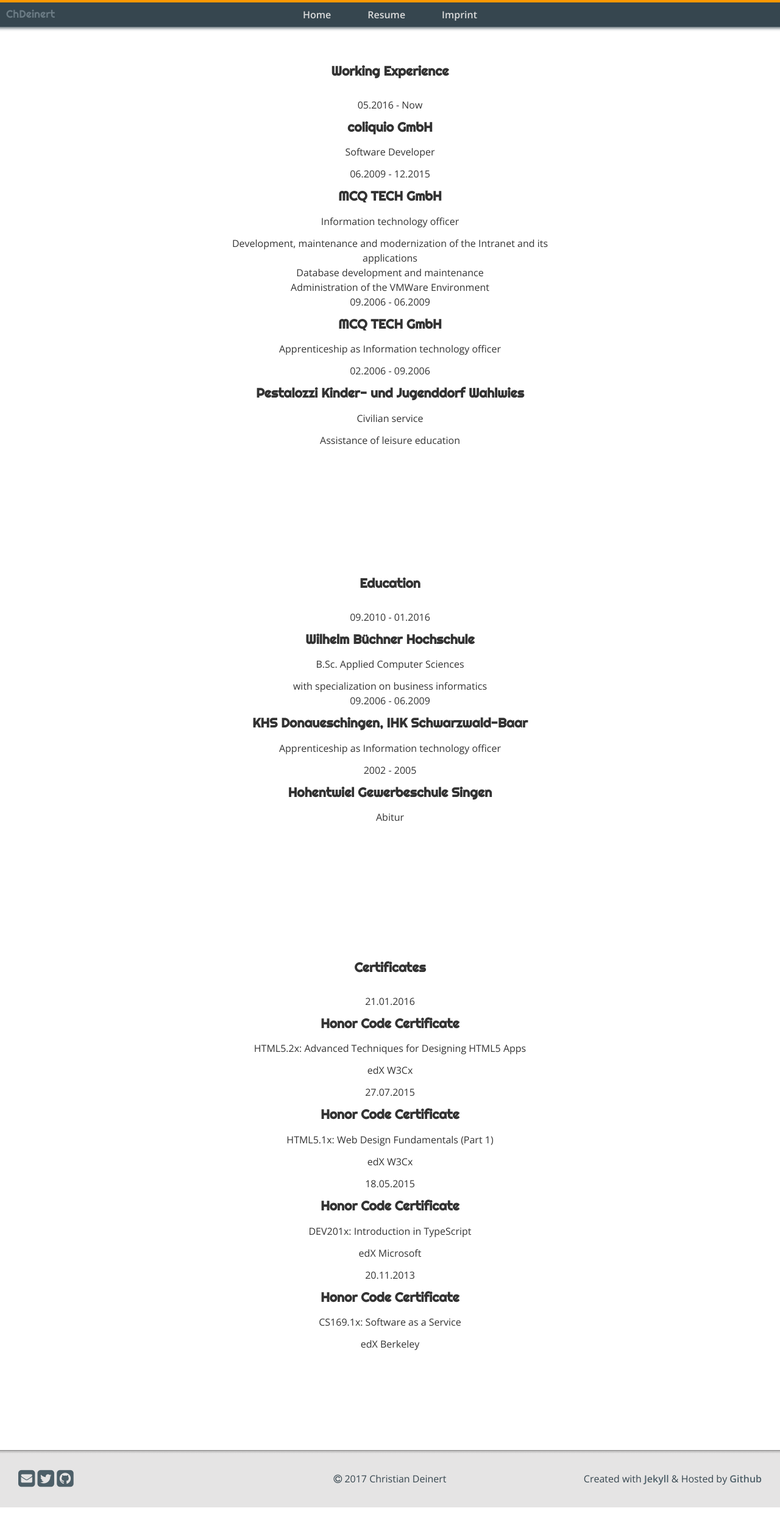
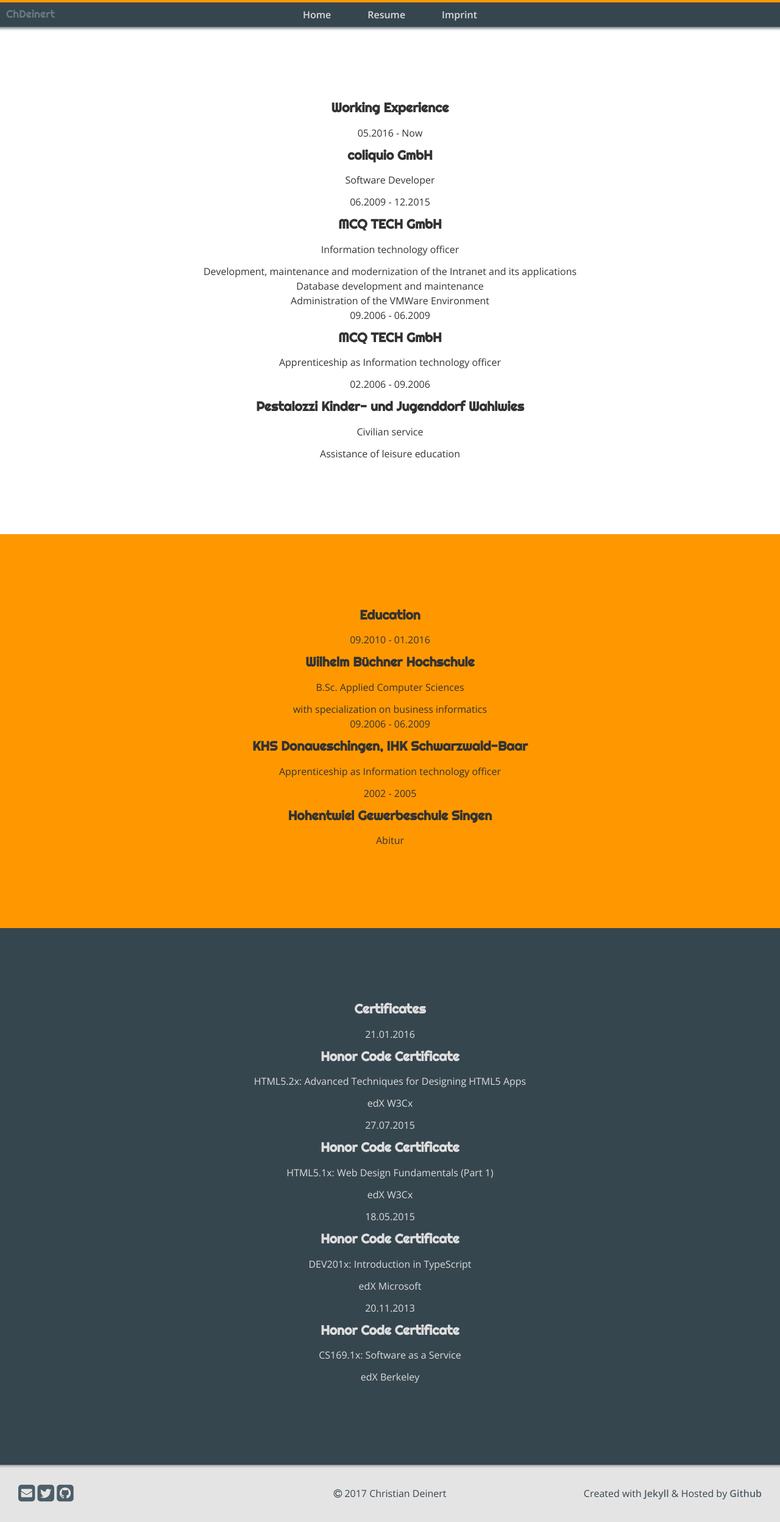
Before and after one commit to ChDeinert/chdeinert.github.io, a Jekyll site: the page built from _pages/resume.html, in a window 1280 px wide. Shown: the whole page at 61% size. Built offline with Jekyll 4.4.1, drawn with Linux system fonts in a browser that asks for light colours; nearby versions of some CDN libraries; before the commit the page ends 2472 px from its top, so only the background shows below that.

Commit message:
Add content styles :art:

```diff
--- a/_pages/imprint.html
+++ b/_pages/imprint.html
@@ -3,7 +3,8 @@ layout: page
 permalink: imprint
 ---
 
-<section class="content">
+<section class="content-section content-section-fullheight">
+    <div class="content-wrapper">
         <header>
             <h1>This Website is run by</h1>
         </header>
@@ -15,4 +16,5 @@ permalink: imprint
                 Mail: <a href="mailto:{{ site.email }}">{{ site.email }}</a>
             </p>
         </div>
+    </div>
 </section>
--- a/_pages/resume.html
+++ b/_pages/resume.html
@@ -3,7 +3,8 @@ layout: page
 permalink: /resume
 ---
 
-<section class="content resume">
+<section class="content-section">
+    <div class="content-wrapper">
         <header>
             <h1>Working Experience</h1>
         </header>
@@ -24,9 +25,11 @@ permalink: /resume
                 {% endfor %}
             </ul>
         </div>
+    </div>
 </section>
 
-<section class="content resume">
+<section class="content-section content-section-orange">
+    <div class="content-wrapper">
         <header>
             <h1>Education</h1>
         </header>
@@ -47,9 +50,11 @@ permalink: /resume
                 {% endfor %}
             </ul>
         </div>
+    </div>
 </section>
 
-<section class="content resume">
+<section class="content-section content-section-grayblue">
+    <div class="content-wrapper">
         <header>
             <h1>Certificates</h1>
         </header>
@@ -68,4 +73,5 @@ permalink: /resume
                 {% endfor %}
             </ul>
         </div>
+    </div>
 </section>
--- a/_sass/_layout.sass
+++ b/_sass/_layout.sass
@@ -13,20 +13,19 @@ main
     min-height: 80vh
 
 .content
-    +media(700px)
-        margin: 0 auto 90px
-    +media(510px)
-        text-align: center
-    margin: 0 auto 30px
-    padding: 30px 30px 60px
-    max-width: 600px
-    text-align: left
-    h1
-        margin: 30px
-        text-align: center
+    &-section
+        +margin(0)
+        +padding(0)
+    &-wrapper
+        +margin(0 auto)
+        +padding(120px 30px)
+        max-width: 720px
+        text-align: left
+        +media($medium-screen)
+            text-align: center
 
 .site-footer
-    +margin(30px 0 0 0)
+    +margin(0)
     +padding(30px)
     border-top: 1px solid
 
--- /dev/null
+++ b/_sass/components/_content.sass
@@ -0,0 +1,11 @@
+.content
+    &-section
+        &-grayblue
+            background-color: $grayblue
+            color: $light-gray
+        &-orange
+            background-color: $orange
+        &-fullheight
+            min-height: 80vh
+            display: flex
+            align-items: center
--- a/css/main.scss
+++ b/css/main.scss
@@ -77,5 +77,6 @@ body, * {
     "style",
     "components/site-header",
     "components/site-footer",
-    "components/hero"
+    "components/hero",
+    "components/content"
 ;
```
Also changed, not shown: _pages/index.html (+6 -3 lines). Lines whose indentation alone changed are shown as unchanged.
